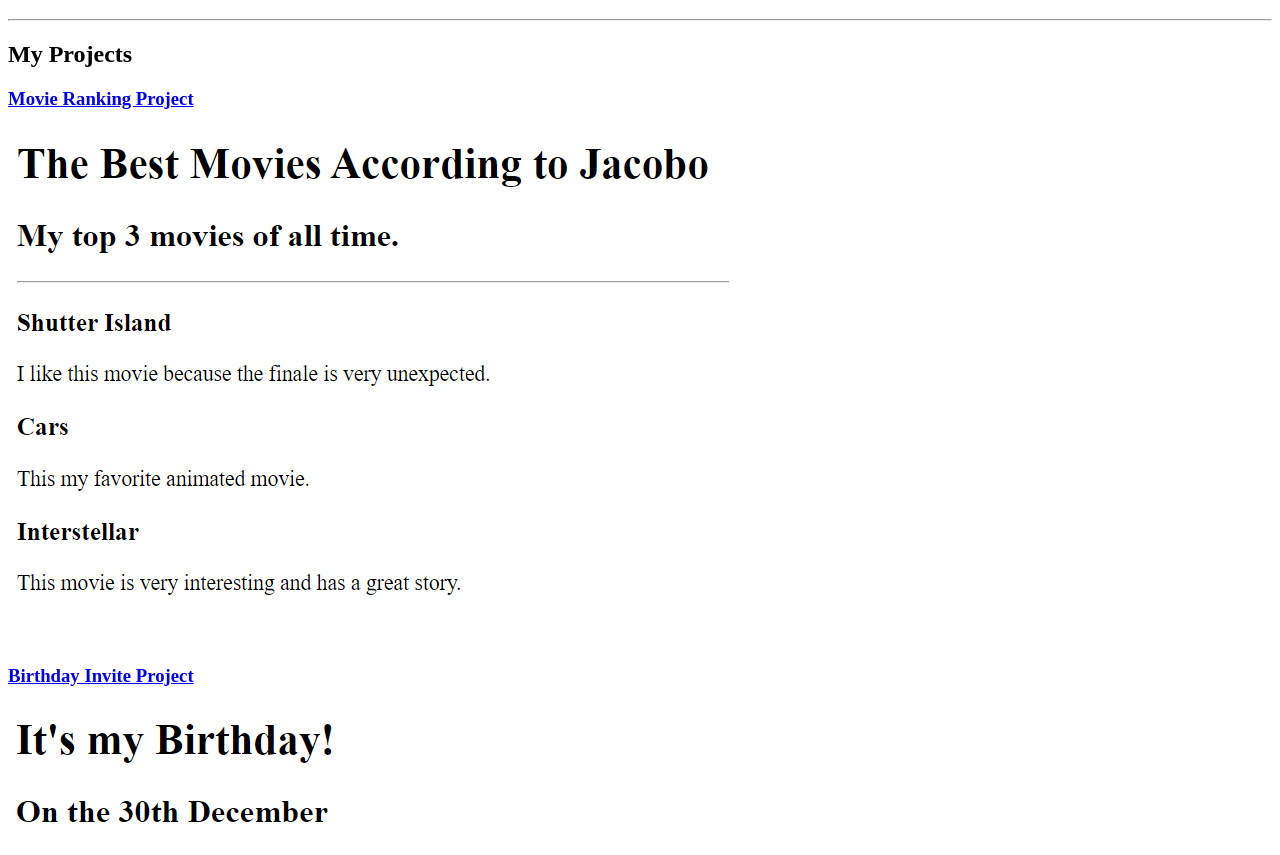
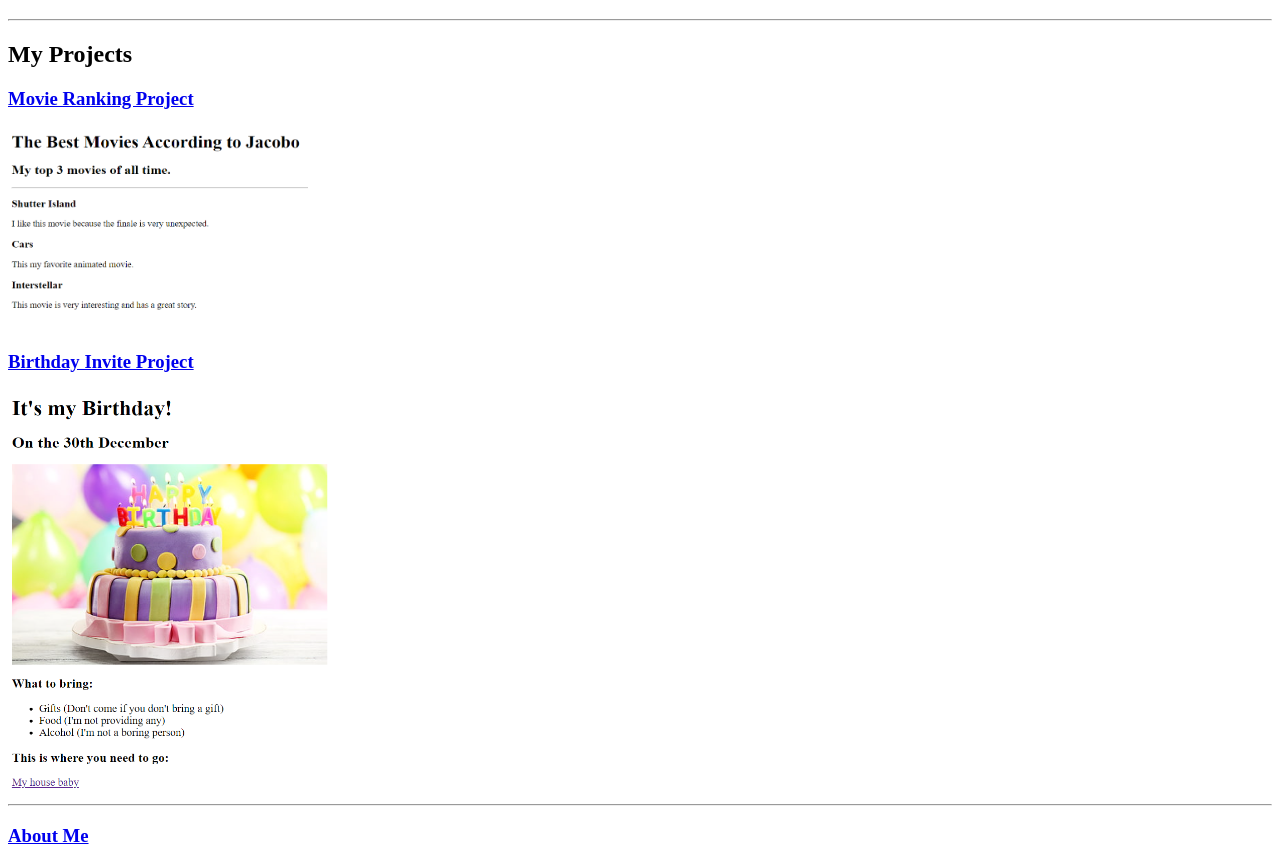
Before and after one commit to pollorest/html-portfolio, a plain HTML site: page index.html in a window 1280 px wide. Shown: the part 61-916 px from the top of the page. Drawn offline with Linux system fonts and the light colour scheme.

Commit message:
Update index.html

```diff
--- a/index.html
+++ b/index.html
@@ -11,10 +11,10 @@
     <hr />
     <h2>My Projects</h2>
     <h3><a href="./public/movie-ranking.html">Movie Ranking Project</a></h3>
-    <img src="./assets/images/Movies_Project.png" alt="Screenshot of a Movie Project">
+    <img src="./assets/images/Movies_Project.png" alt="Screenshot of a Movie Project" width="300" height="200">
     <br />
     <h3><a href="./public/birthday-invite.html">Birthday Invite Project</a></h3>
-    <img src="./assets/images/Birthday_Project.png" alt="Screenshot of a Birthday Project">
+    <img src="./assets/images/Birthday_Project.png" alt="Screenshot of a Birthday Project" width="350" height="400">
     <hr />
     <h3><a href="./public/about.html">About Me</a></h3>
     <br />
```
